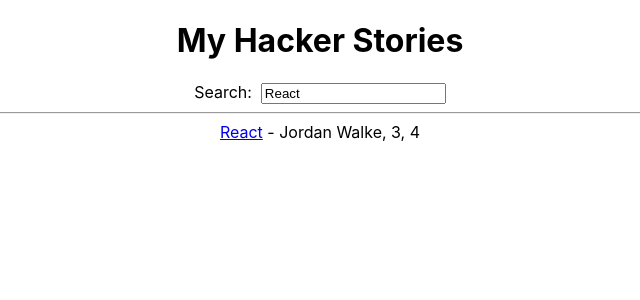
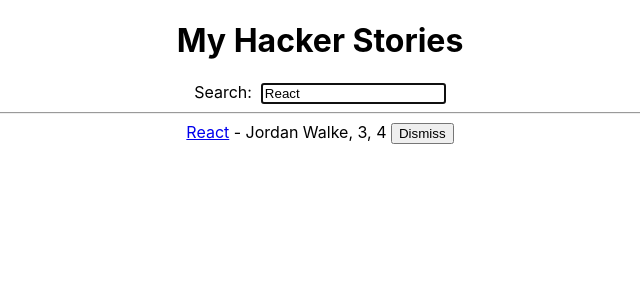
Before and after one commit to gabrielfari4/road-to-react, a React (Create React App) app: page / in a window 1280 px wide. Shown: the top 300 px of the page, without its empty margins (320-960 px from the left). Built offline with nearby package versions, Linux system fonts and the light colour scheme.

Commit message:
inline handler

```diff
--- a/src/App.js
+++ b/src/App.js
@@ -1,4 +1,4 @@
-import { useState } from 'react';
+import { useRef, useState } from 'react';
 import { useEffect } from 'react';
 import './App.css';
 
@@ -15,9 +15,7 @@
   return title;
 } */
 
-
-const App = () => {
-  const stories = [
+const initialStories = [
   {
     title: 'React',
     url: 'https://reactjs.org/',
@@ -52,10 +50,26 @@
   },
 ];
 
+const useSemiPersistentState = (key, initialState) => {}
+
+const App = () => {
+
   // Ao renderizar o componente pela primeira vez o useState busca o estado inicial como o value da key search armazenada no localStorage anteriormente ou em caso de não haver nada armazenado mostra o estado inicial de searchTerm com o valor 'React'
   const [searchTerm, setSearchTerm] = useState(
     localStorage.getItem('search') || 'React'
   );
+
+  // Recebe como valor inicial a lista
+  const [stories, setStories] = useState(initialStories)
+
+  // Filtra a lista conforme o valor e atribui a lista resultante à variável stories
+  const handleRemoveStory = item => {
+    const newStories = stories.filter(
+      story => item.objectID !== story.objectID
+    );
+
+    setStories(newStories);
+  }
 
   // useEffect administra o side-effect do componente que envolve a manipulação do localStorage. O primeiro argumento é a função = manipulação em si - do side=effect e o segundo argumento é o chamado array de dependência, que a cada vez que um elemento do array é modificado, a função de side=effect será chamada.
   useEffect(() => {
@@ -86,37 +100,57 @@
 
       <InputWithLabel
         id="search"
-        label='Search'
         value={searchTerm}
+        isFocused
         onInputChange={handleSearch}
-      />
+      >
+        <Text />
+      </InputWithLabel>
 
       <hr />
 
       {/* instância de componente enviando o prop do array stories */}
       {/* enviando a variável que corresponde ao elemento da lista filtrado no search */}
-      <List list={searchedStories}/>
+      <List list={searchedStories} onRemoveItem={handleRemoveStory}/>
 
     </div>
   );
 }
 
-const InputWithLabel = ({ id,
-  label,
+const Text = () =>  (
+  'Search: '
+)
+
+const InputWithLabel = ({
+  id,
   value,
   type = 'text',
-  onInputChange,}) => (
+  onInputChange,
+  children,
+  isFocused,
+}) => {
+  const inputRef = useRef();
+
+  useEffect(() => {
+    if (isFocused && inputRef.current) {
+      inputRef.current.focus()
+    }
+  })
+
+  return (
+
   <>
-    <label htmlFor={id}>{label}: </label>
+    <label htmlFor={id}>{children}</label>
     &nbsp;
     <input
+      ref={inputRef}
       id={id}
       type={type}
       value={value}
       onChange={onInputChange}
       />
   </>
-)
+)}
 
 
 /* const Search = ({ search, onSearch }) => {
@@ -149,12 +183,24 @@
 } */
 
 // componente funcional que recebe a props (um array), faz o map para gerar elementos
-const List = ({ list }) =>
-  list.map(item => <Item key={item.objectID} item={item} />);
+const List = ({ list, onRemoveItem }) =>
+  list.map(item => (
+    <Item
+      key={item.objectID}
+      item={item}
+      onRemoveItem={onRemoveItem}
+    />
+    )
+  );
 
 
 
-const Item = ({ item }) => (
+const Item = ({ item, onRemoveItem }) => {
+  const handleRemoveItem = () => {
+    onRemoveItem(item)
+  }
+
+  return (
       // key é um atributo importante a ser usado sempre com algum tipo de id único para garantir a fidelidade de organização de listas
       <div>
             <span>
@@ -163,8 +209,17 @@
             <span> - {item.author}, </span>
             <span>{item.num_comments}, </span>
             <span>{item.points}</span>
+            <span>
+            &nbsp;
+              {/* Ao clicar no botão é chamado o handler que vai retirar este item */}
+              {/* Outra opção é o inline handler, que dispensa a implementação do handler no componente e resume a lógica a uma linha dentro do JSX */}
+              {/* Inline handler: <button type='button' onClick={() => onRemoveItem(item)}> */}
+              <button type='button' onClick={handleRemoveItem}>
+                Dismiss
+              </button>
+            </span>
       </div>
-  );
+  );}
 
 
 export default App;
```
Lines whose indentation alone changed are shown as unchanged.
